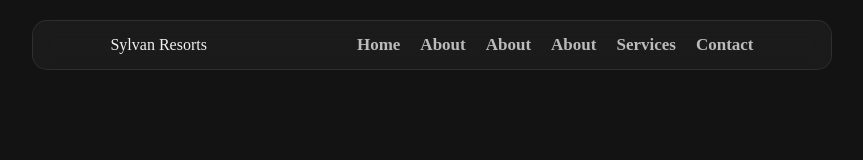
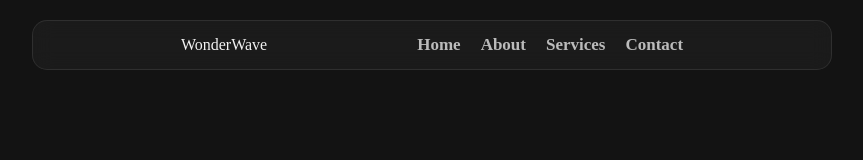
Before and after one commit to mauromltn/agenv, a plain HTML site: page index.html in a window 1280 px wide. Shown: the whole page, without its empty margins (208-1071 px from the left). Drawn offline with Linux system fonts and the light colour scheme.

Commit message:
feat: add agency name and icon
- Created and added the agency name to the header.
- Added an icon to enhance branding and visual identity.

```diff
--- a/index.html
+++ b/index.html
@@ -3,19 +3,18 @@
 <head>
     <meta charset="UTF-8">
     <meta name="viewport" content="width=device-width, initial-scale=1.0">
-    <title>Sylvan Resorts</title>
+    <title>WonderWave</title>
+    <link rel="shortcut icon" href="icons/favicon.ico" type="image/x-icon">
     <link rel="stylesheet" href="styles/style.css">
 </head>
 <body>
     <header>
         <nav>
             <div class="logo">
-                <span>Sylvan Resorts</span>
+                <span>WonderWave</span>
             </div>
             <ul class="nav-links">
                 <li><a href="index.html">Home</a></li>
-                <li><a href="about.html">About</a></li>
-                <li><a href="about.html">About</a></li>
                 <li><a href="about.html">About</a></li>
                 <li><a href="services.html">Services</a></li>
                 <li><a href="contact.html">Contact</a></li>
```
Also changed, not shown: icons/favicon.ico (added).
